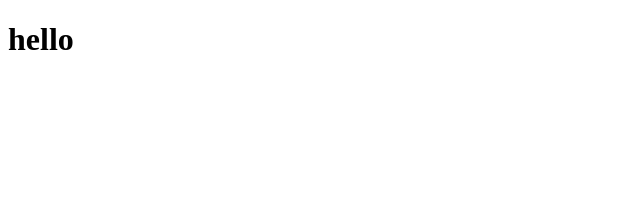
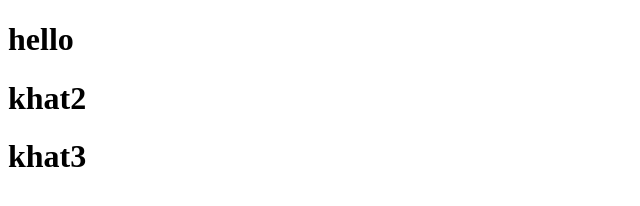
Before and after one commit to Aida404/gitproject1, a plain HTML site: page index.html in a window 1280 px wide. Shown: the whole page, without its empty margins (0-640 px from the left). Drawn offline with Linux system fonts and the light colour scheme.

Commit message:
added files

```diff
--- a/index.html
+++ b/index.html
@@ -7,6 +7,8 @@
 </head>
 <body>
     <h1>hello</h1>
+    <h1>khat2</h1>
+    <h1>khat3</h1>
 </body>
 
 </html>
--- /dev/null
+++ b/style.css
@@ -0,0 +1,3 @@
+body{
+
+}
```
